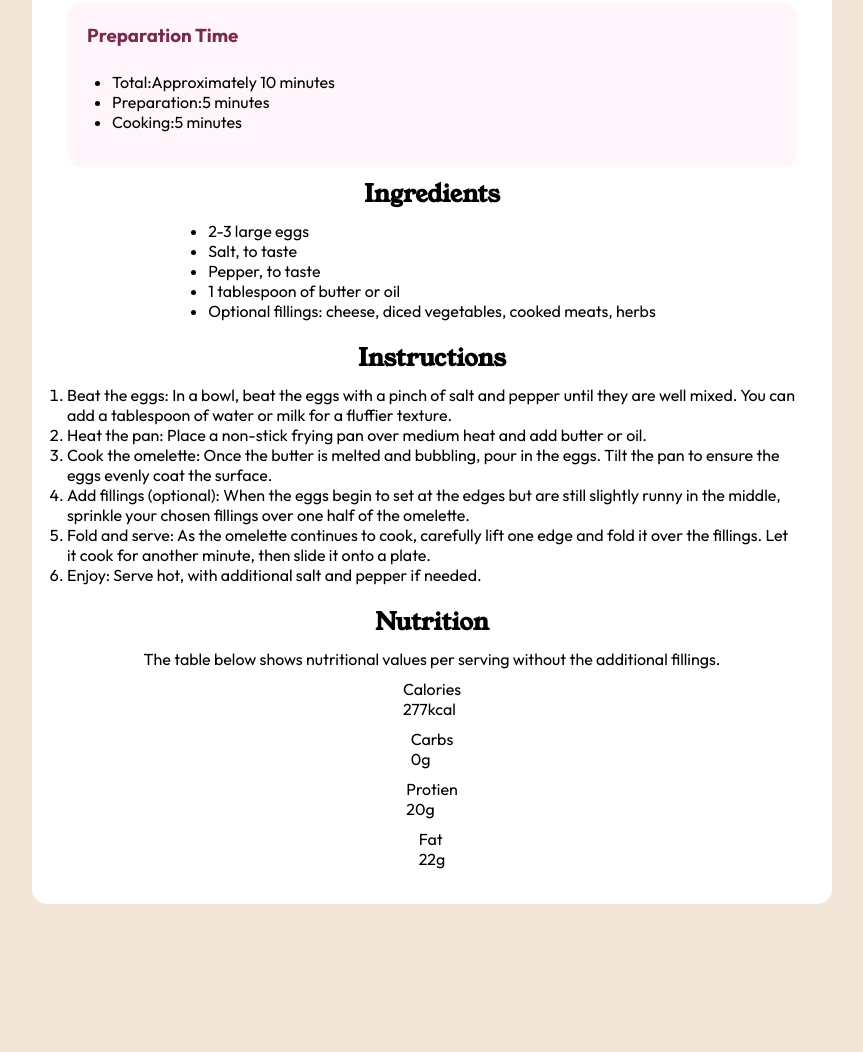
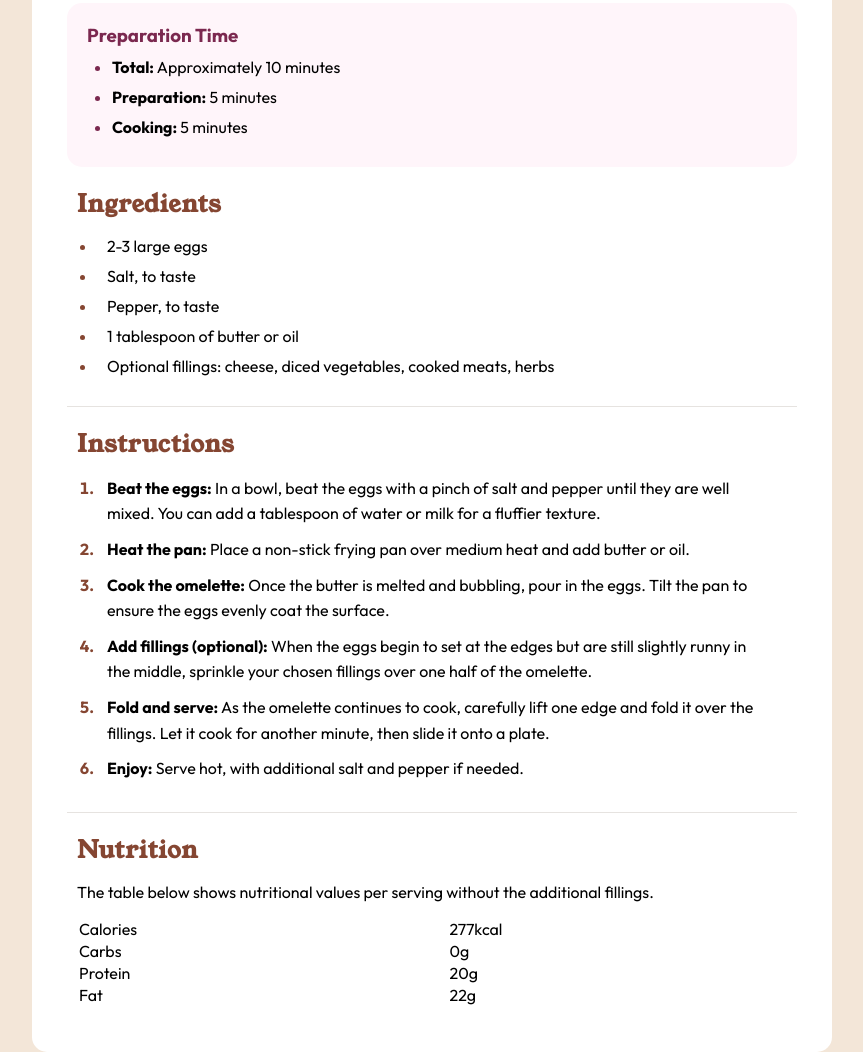
Before and after one commit to WabbaJag/coding-challenge-recipe-page, a plain HTML site: page index.html in a window 1280 px wide. Shown: the part 710-1762 px from the top of the page, without its empty margins (208-1071 px from the left). Before the commit the page ends 1614 px from the top, so only its background shows below. Drawn offline with Linux system fonts and the light colour scheme.

Commit message:
Casi terminado

```diff
--- a/index.html
+++ b/index.html
@@ -13,7 +13,7 @@
 </head>
 
 <body>
-  <main>
+  <main class="recipe">
     <div class="recipe-header">
       <img src="assets/images/image-omelette.jpeg" alt="Omlette Dish" />
 
@@ -27,17 +27,16 @@
 
     <div class="recipe-preparation">
       <h3>Preparation Time</h3>
-
-      <ul>
-        <li><span>Total:</span>Approximately 10 minutes</li>
-        <li><span> Preparation:</span>5 minutes</li>
-        <li><span>Cooking:</span>5 minutes</li>
+      <ul class="preparation-list">
+        <li><span>Total:</span> Approximately 10 minutes</li>
+        <li><span> Preparation:</span> 5 minutes</li>
+        <li><span>Cooking:</span> 5 minutes</li>
       </ul>
     </div>
 
+    <div class="recipe-section recipe-ingredients">
       <h2>Ingredients</h2>
-
-    <ul>
+      <ul class="ingredients-list">
         <li><span>2-3 large eggs</span></li>
         <li><span>Salt, to taste</span></li>
         <li><span>Pepper, to taste</span></li>
@@ -48,97 +47,84 @@
           </span>
         </li>
       </ul>
+    </div>
 
-    <span></span>
 
+    <span class="recipe-line"></span>
+
+    <div class="recipe-section recipe-instructions">
       <h2>Instructions</h2>
-
-    <ol>
+      <ol class="instructions-list">
         <li>
           <span>Beat the eggs:</span>
-        <span>In a bowl, beat the eggs with a pinch of salt and pepper until
+          In a bowl, beat the eggs with a pinch of salt and pepper until
           they are well mixed. You can add a tablespoon of water or milk
           for a fluffier texture.
-        </span>
         </li>
 
         <li>
           <span> Heat the pan:</span>
-        <span>Place a non-stick frying pan over medium heat and add butter or
-          oil.</span>
+          Place a non-stick frying pan over medium heat and add butter or
+          oil.
         </li>
 
         <li>
           <span>Cook the omelette:</span>
-        <span>Once the butter is melted and bubbling, pour in the eggs. Tilt
-          the pan to ensure the eggs evenly coat the surface.</span>
+          Once the butter is melted and bubbling, pour in the eggs. Tilt
+          the pan to ensure the eggs evenly coat the surface.
         </li>
 
         <li>
           <span> Add fillings (optional):</span>
-        <span>
           When the eggs begin to set at the edges but are still slightly
           runny in the middle, sprinkle your chosen fillings over one half
-          of the omelette.</span>
+          of the omelette.
         </li>
 
         <li>
           <span>Fold and serve:</span>
-        <span>As the omelette continues to cook, carefully lift one edge and
+          As the omelette continues to cook, carefully lift one edge and
           fold it over the fillings. Let it cook for another minute, then
-          slide it onto a plate.</span>
+          slide it onto a plate.
         </li>
 
         <li>
           <span>Enjoy:</span>
-        <span>Serve hot, with additional salt and pepper if needed.
-        </span>
+          Serve hot, with additional salt and pepper if needed.
+
         </li>
       </ol>
+    </div>
 
-    <span></span>
 
+    <span class="recipe-line"></span>
+
+    <div class="recipe-section recipe-nutrition">
       <h2>Nutrition</h2>
-
       <p>
         The table below shows nutritional values per serving without the
         additional fillings.
       </p>
-
-    <div>
-      <div>
-        <span>Calories</span>
-      </div>
-      <div>
-        <span>277kcal</span>
-      </div>
+      <table class="recipe-table">
+        <tr>
+          <td>Calories</td>
+          <td>277kcal</td>
+        </tr>
+        <tr>
+          <td>Carbs</td>
+          <td>0g</td>
+        </tr>
+        <tr>
+          <td>Protein</td>
+          <td>20g</td>
+        </tr>
+        <tr>
+          <td>Fat</td>
+          <td>22g</td>
+        </tr>
+      </table>
     </div>
 
-    <div>
-      <div>
-        <span>Carbs</span>
-      </div>
-      <div>
-        <span>0g</span>
-      </div>
-    </div>
 
-    <div>
-      <div>
-        <span>Protien</span>
-      </div>
-      <div>
-        <span>20g</span>
-      </div>
-    </div>
-
-    <div>
-      <div>
-        <span>Fat</span>
-      </div>
-      <div>
-        <span>22g</span>
-      </div>
-    </div>
   </main>
 </body>
--- a/style.css
+++ b/style.css
@@ -1,5 +1,9 @@
 @import url("https://fonts.googleapis.com/css2?family=Young+Serif&display=swap");
 @import url("https://fonts.googleapis.com/css2?family=Outfit:wght@400;600;700&display=swap");
+
+html{
+    font-size: 16px;
+}
 
 * {
   margin: 0;
@@ -12,6 +16,8 @@
     --Beige: hsl(30, 54%, 90%);
     --Morado: hsl(332, 51%, 32%);
     --MoradoLight: hsl(330, 100%, 98%);
+    --Brown: hsl(14, 45%, 36%);
+    --LightGray: hsl(30, 11%, 89%);
 }
 
 body {
@@ -23,6 +29,7 @@ body {
 
 h1, h2 {
     font-family: "Young Serif", serif;
+    letter-spacing: 0.05rem;
 }
 
 main {
@@ -37,6 +44,11 @@ main {
     flex-direction: column;
     align-items: center;
     gap: 10px;
+}
+
+.recipe-line {
+    border-top: 1px solid var(--LightGray);
+    width: 100%;
 }
 
 .recipe-header{
@@ -66,9 +78,71 @@ main {
 }
 
 .recipe-preparation > ul{
-    padding: 15px 25px;
+    padding: 0 25px;
 }
 
-.recipe-preparation > li{
-    margin-bottom: 5px;
+.preparation-list > li {
+    margin-bottom: 10px;
 }
+
+.preparation-list > li > span {
+    font-weight: bold;
+}
+
+.preparation-list > li::marker {
+    color: var(--Morado);
+}
+
+.recipe-section {
+    width: 100%;
+    padding: 10px;
+}
+
+.recipe-section > h2 {
+    color: var(--Brown);
+    padding-bottom: 15px;
+}
+
+.ingredients-list {
+    padding: 0px 20px;
+}
+
+.ingredients-list > li {
+    margin-bottom: 10px;
+    padding-left: 10px;
+}
+
+.ingredients-list > li::marker {
+    color: var(--Brown);
+}
+
+.instructions-list {
+    padding: 0px 20px;
+}
+
+.instructions-list > li {
+    margin-bottom: 10px;
+    line-height: 1.6;
+    padding-left: 10px;
+}
+
+.instructions-list > li::marker {
+    color: var(--Brown);
+    font-weight: bold;
+}
+
+.instructions-list > li > span {
+    font-weight: bold;
+}
+
+.recipe-nutrition > p {
+    padding-bottom: 15px;
+}
+
+.recipe-table {
+    width: 100%;
+}
+
+.recipe-table > tr > td {
+    border: 10px solid var(--LightGray);
+}
```
Lines whose indentation alone changed are shown as unchanged.
